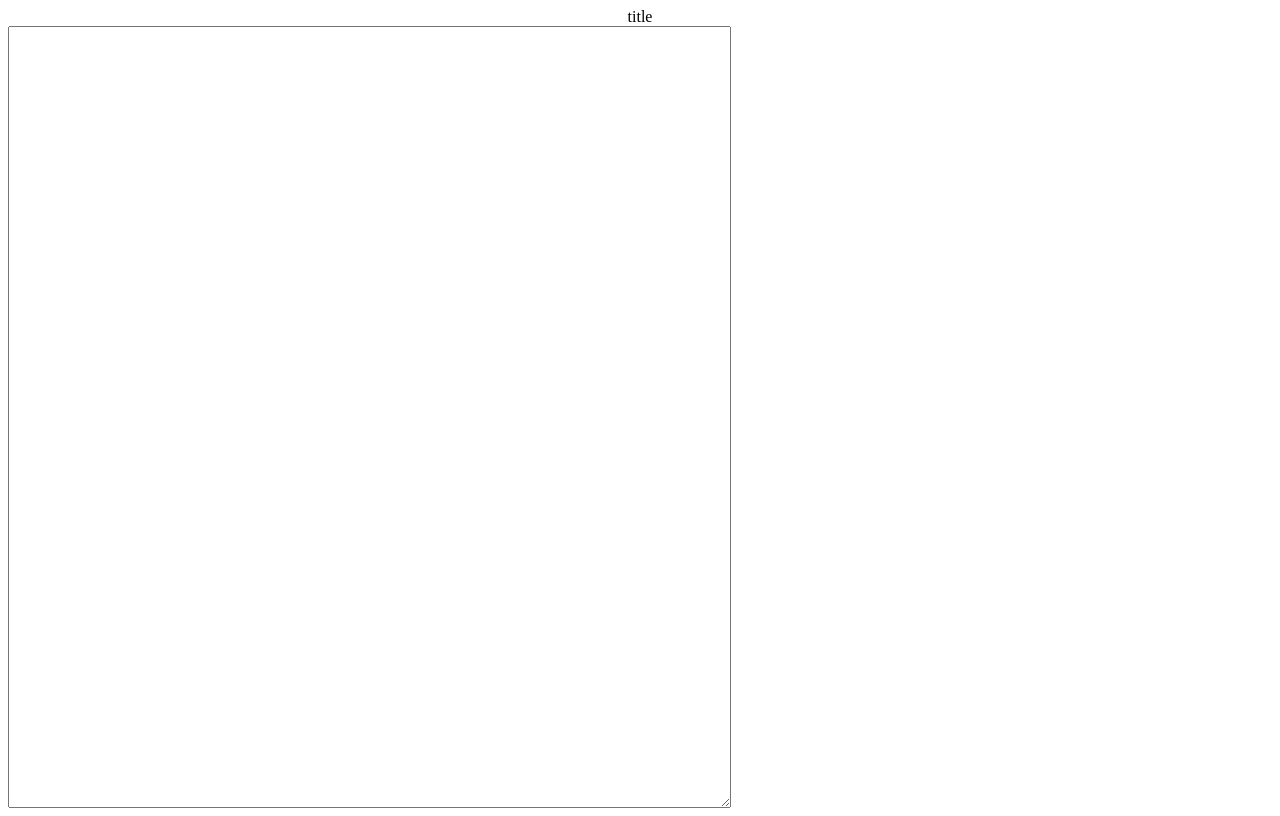
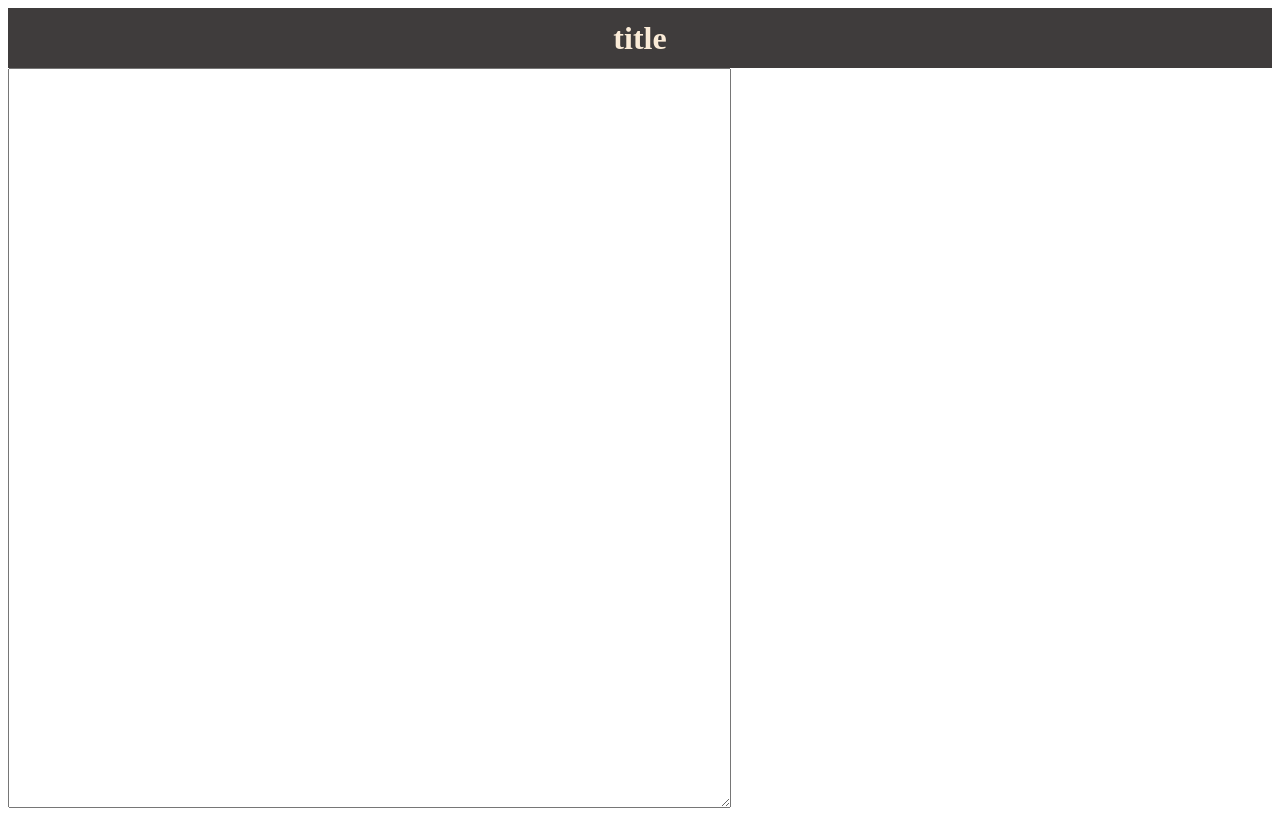
Before and after one commit to EdwinPoueriet/Markdown-Editor, a React (Create React App) app in the folder my-solution/: page / in a window 1280 px wide. Built offline with nearby package versions, Linux system fonts and the light colour scheme.

Commit message:
added some styling for the header

```diff
--- a/my-solution/src/App.css
+++ b/my-solution/src/App.css
@@ -6,6 +6,12 @@
 
 .header{
   text-align: center;
+  vertical-align: middle;
+  line-height: 60px;
+  background-color: rgb(63, 60, 60);
+  color:antiquewhite;
+  font-weight: bolder;
+  font-size: xx-large;
 }
 
 .content{
```
